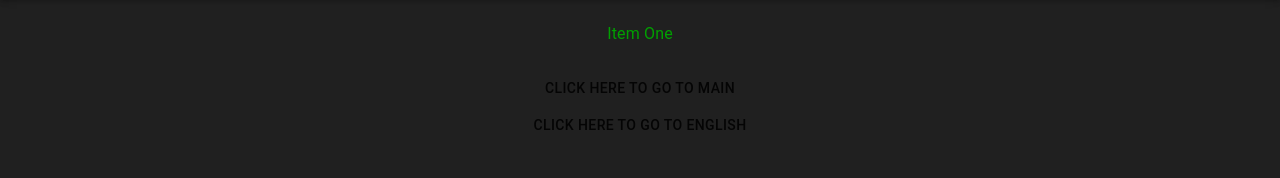
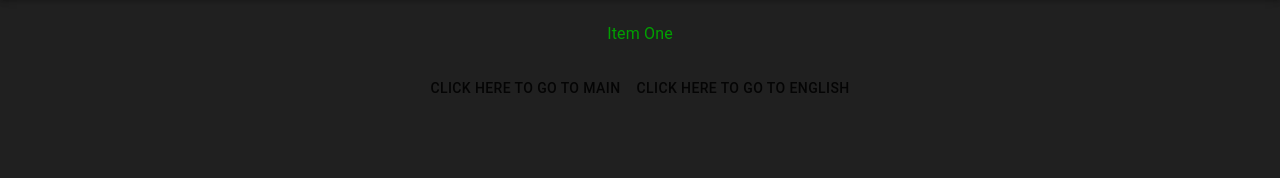
Before and after one commit to yuyenchu/engl282_final_project, a React (Create React App) app in the folder final-project/final-project/: page /study in a window 1280 px wide. Shown: the part 122-300 px from the top of the page. Built offline with nearby package versions, Linux system fonts and the light colour scheme.

Commit message:
add buttons into grid

```diff
--- a/final-project/final-project/src/components/english.js
+++ b/final-project/final-project/src/components/english.js
@@ -1,5 +1,6 @@
 import React from 'react';
 import Button from '@material-ui/core/Button';
+import Grid from '@material-ui/core/Grid';
 import MetaTags from 'react-meta-tags';
 import { Link } from "react-router-dom";
 import img from "../placeholder.jpg"
@@ -77,7 +78,10 @@ function English() {
             </h3>
           </div>
         </div>
-        <Button component={Link} to="/">Click here to go to main</Button>
+        <Grid>
+          <Button component={Link} to="/">Click here to go to main</Button>
+          <Button component={Link} to="/study">Click here to go to studies</Button>
+        </Grid>
         <footer>
           <p>
             Published by Publisher Name. Copyright 20XX.
--- a/final-project/final-project/src/components/studycase.js
+++ b/final-project/final-project/src/components/studycase.js
@@ -3,6 +3,7 @@ import PropTypes from 'prop-types';
 import AppBar from '@material-ui/core/AppBar';
 import Box from '@material-ui/core/Box';
 import Button from '@material-ui/core/Button';
+import Grid from '@material-ui/core/Grid';
 import Tabs from '@material-ui/core/Tabs';
 import Tab from '@material-ui/core/Tab';
 import Typography from '@material-ui/core/Typography';
@@ -68,8 +69,10 @@ function Studycase() {
         <TabPanel value={value} index={2}>
           Item Three
         </TabPanel>
-        <Button component={Link} to="/">Click here to go to main</Button>
-        <Button component={Link} to="/english">Click here to go to english</Button>
+        <Grid>
+          <Button component={Link} to="/">Click here to go to main</Button>
+          <Button component={Link} to="/english">Click here to go to english</Button>
+        </Grid>
       </header>
     </div>
   );
```
